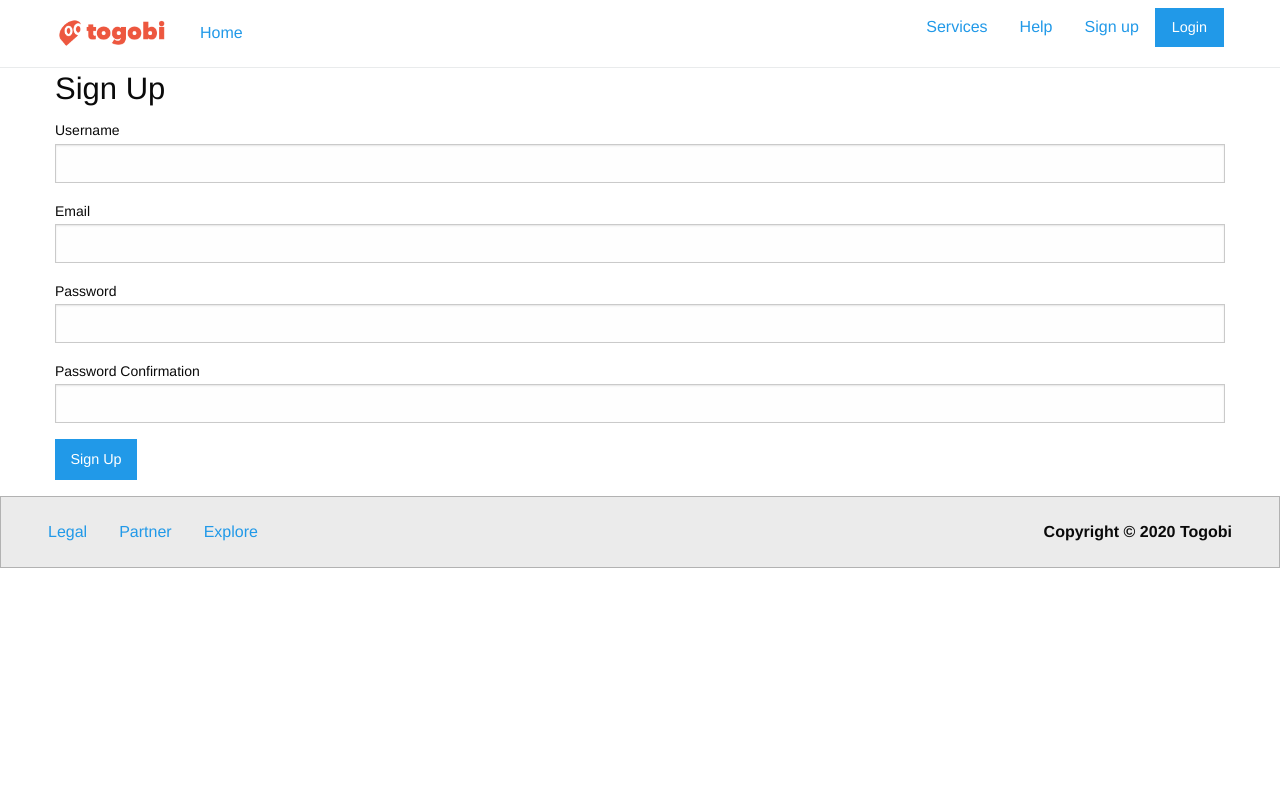
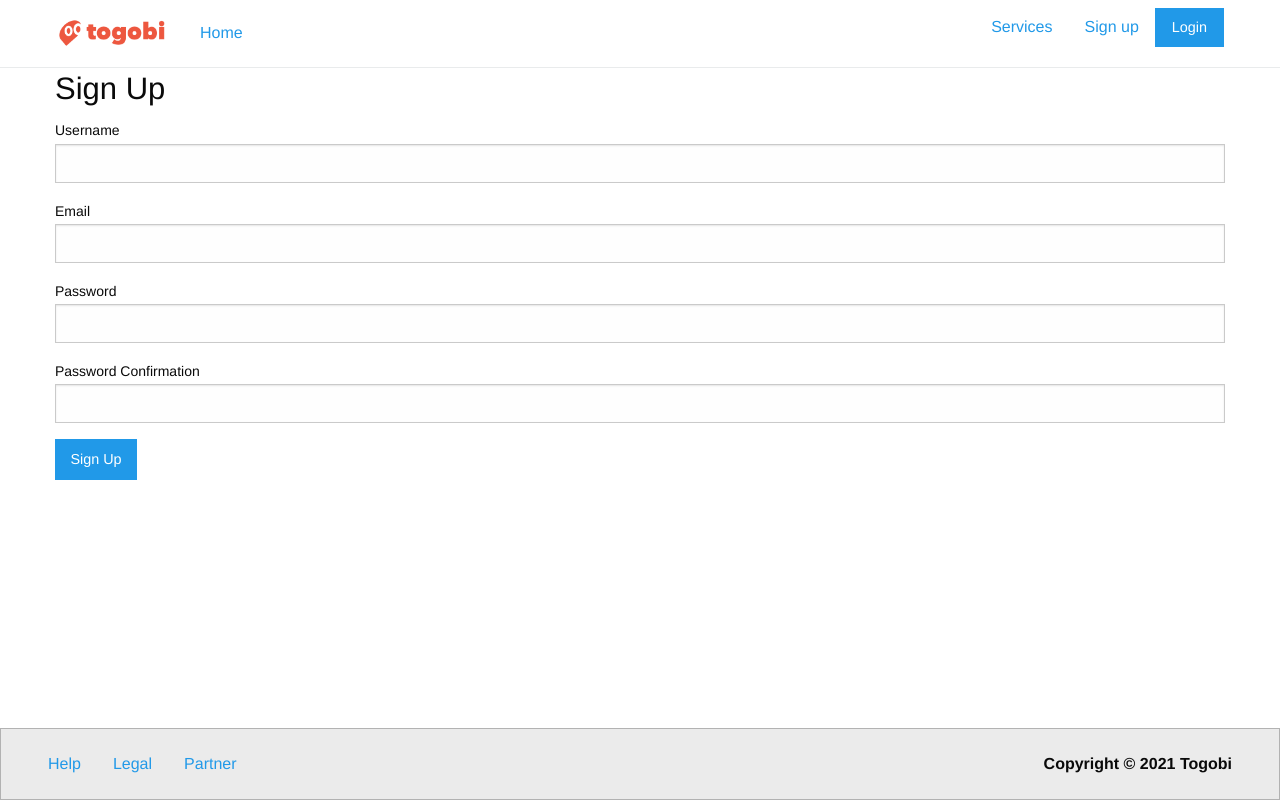
Before and after one commit to yowgerald/web-togobi, a Django app: page /accounts/signup/ in a window 1280 px wide. Run offline with Django 3.2, Linux system fonts and the light colour scheme.

Commit message:
sticky footer, re arrange menu

```diff
--- a/static/css/custom.css
+++ b/static/css/custom.css
@@ -1,6 +1,7 @@
 @charset "UTF-8";
 body, .top-bar, .top-bar ul {
     background-color: #FFFFFF;
+	height: auto;
 }
 
 .top-bar {
@@ -22,3 +23,8 @@ body, .top-bar, .top-bar ul {
 .home-image-small {
 	width: 65%;
 }
+
+/* TODO: remove border-top in mobile */
+.tabs-content {
+	border-top: 1px solid #e6e6e6;
+}
--- /dev/null
+++ b/static/js/sticky_footer.js
@@ -0,0 +1,58 @@
+window.onload = function() {
+    stickyFooter();
+
+    //you can either uncomment and allow the setInterval to auto correct the footer
+    //or call stickyFooter() if you have major DOM changes
+    // setInterval(checkForDOMChange, 1000);
+};
+
+//check for changes to the DOM
+function checkForDOMChange() {
+    stickyFooter();
+}
+
+//check for resize event if not IE 9 or greater
+window.onresize = function() {
+    stickyFooter();
+}
+
+//lets get the marginTop for the <footer>
+function getCSS(element, property) {
+
+  var elem = document.getElementsByTagName(element)[0];
+  var css = null;
+
+  if (elem.currentStyle) {
+    css = elem.currentStyle[property];
+
+  } else if (window.getComputedStyle) {
+    css = document.defaultView.getComputedStyle(elem, null).
+    getPropertyValue(property);
+  }
+
+  return css;
+
+}
+
+function stickyFooter() {
+
+    if (document.getElementsByTagName("footer")[0].getAttribute("style") != null) {
+        document.getElementsByTagName("footer")[0].removeAttribute("style");
+    }
+
+    if (window.innerHeight != document.body.offsetHeight) {
+        var offset = window.innerHeight - document.body.offsetHeight;
+        var current = getCSS("footer", "margin-top");
+
+        if (isNaN(current) == true) {
+            document.getElementsByTagName("footer")[0].setAttribute("style","margin-top:0px;");
+            current = 0;
+        } else {
+            current = parseInt(current);
+        }
+
+        if (current+offset > parseInt(getCSS("footer", "margin-top"))) {
+            document.getElementsByTagName("footer")[0].setAttribute("style","margin-top:"+(current+offset)+"px;");
+        }
+    }
+}
--- a/templates/base.html
+++ b/templates/base.html
@@ -6,9 +6,9 @@
     <title>Togobi &bull; {% block title %}{% endblock %}</title>
     {% load static %}
     <link rel="icon" type="image/png" href="{% static 'favicon.ico' %}">
-  <link rel="stylesheet" href="{% static 'frameworks/foundation/foundation.min.css' %}">
-  <link rel="stylesheet" href="{% static 'frameworks/foundation/motion-ui.min.css' %}">
-  <link rel="stylesheet" href="{% static 'css/custom.css' %}">
+    <link rel="stylesheet" href="{% static 'frameworks/foundation/foundation.min.css' %}">
+    <link rel="stylesheet" href="{% static 'frameworks/foundation/motion-ui.min.css' %}">
+    <link rel="stylesheet" href="{% static 'css/custom.css' %}">
 
 </head>
   <body>
@@ -20,7 +20,7 @@
                 <li class="menu-text"><img src="{% static 'togobi-logo.png' %}" width="112" height="28"></li>
                 <li><a href="{% url 'home' %}">Home</a></li>
                 {% if user.is_authenticated %}
-                  <li><a href="#">Notifs</a></li>
+                  <li><a href="{% url 'notifs' %}">Notifs</a></li>
                   <li><a href="{% url 'own_contents' %}">Manage</a></li>
                 {% endif %}
               </ul>
@@ -28,7 +28,6 @@
     	    <div class="top-bar-right">
     		    <ul class="menu">
               <li><a href="#">Services</a></li>
-              <li><a href="#">Help</a></li>
     		    	{% if user.is_authenticated %}
     		    		<li><a href="{% url 'logout' %}">Logout</a></li>
     		    	{% else %}
@@ -49,21 +48,22 @@
       <div class="row expanded callout secondary">
       <div class="medium-6 columns">
           <ul class="menu">
+            <li><a href="#">Help</a></li>
             <li><a href="#">Legal</a></li>
             <li><a href="#">Partner</a></li>
-            <li><a href="#">Explore</a></li>
           </ul>
         </div>
 
         <div class="medium-6 columns">
           <ul class="menu align-right">
-            <li class="menu-text">Copyright © 2020 Togobi</li>
+            <li class="menu-text">Copyright © 2021 Togobi</li>
           </ul>
         </div>
       </div>
     </footer>
   </body>
-    <script src="{% static 'frameworks/foundation/foundation.js' %}"></script>
+   <script src="{% static 'frameworks/foundation/foundation.js' %}"></script>
+   <script src="{% static 'js/sticky_footer.js' %}"></script>
 </html>
 
 {# TODO: change frameworks source to prod version in deployment #}
```
